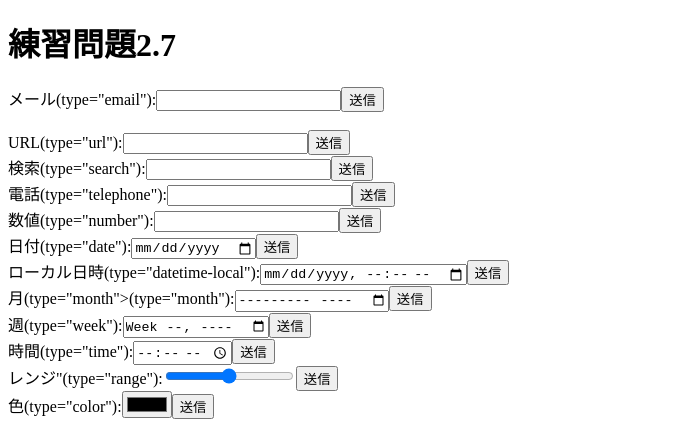
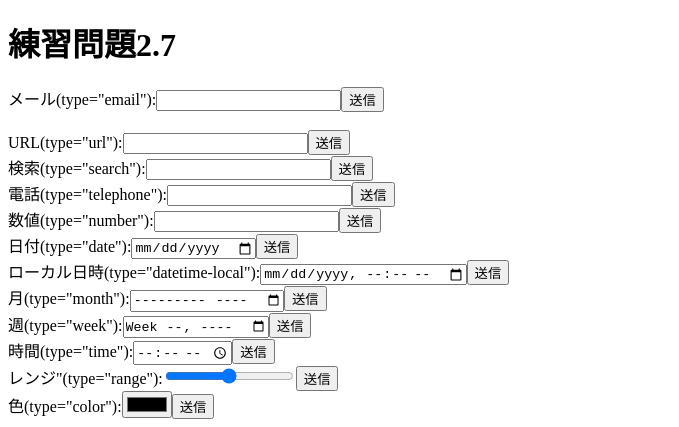
Before and after one commit to ueshimachihiro/web2024-1, a plain HTML site: page index.html in a window 1280 px wide. Shown: the part 1480-1907 px from the top of the page, without its empty margins (0-679 px from the left). Drawn offline with Linux system fonts and the light colour scheme.

Commit message:
Update index.html

```diff
--- a/index.html
+++ b/index.html
@@ -180,7 +180,7 @@ style="margin:1ex">x<sup>2</sup>+y<sup>2</sup>=z<sup>2</sup>
 
 <form action="xxx.php" method="post"><label>ローカル日時(type="datetime-local"):<input type="datetime-local" name="datetime-local"></label><input type="submit" value="送信"></form>
 
-<form action="xxx.php" method="post"><label>月(type="month">(type="month"):<input type="month" name="month"></label><input type="submit" value="送信"></form>
+<form action="xxx.php" method="post"><label>月(type="month"):<input type="month" name="month"></label><input type="submit" value="送信"></form>
 
 <form action="xxx.php" method="post"><label>週(type="week"):<input type="week" name="week"></label><input type="submit" value="送信"></form>
 
```
